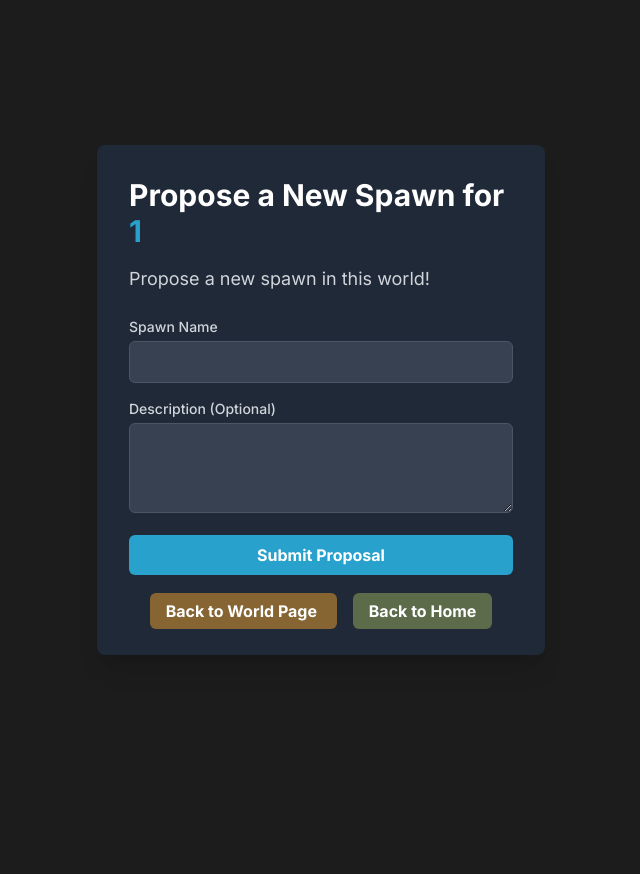
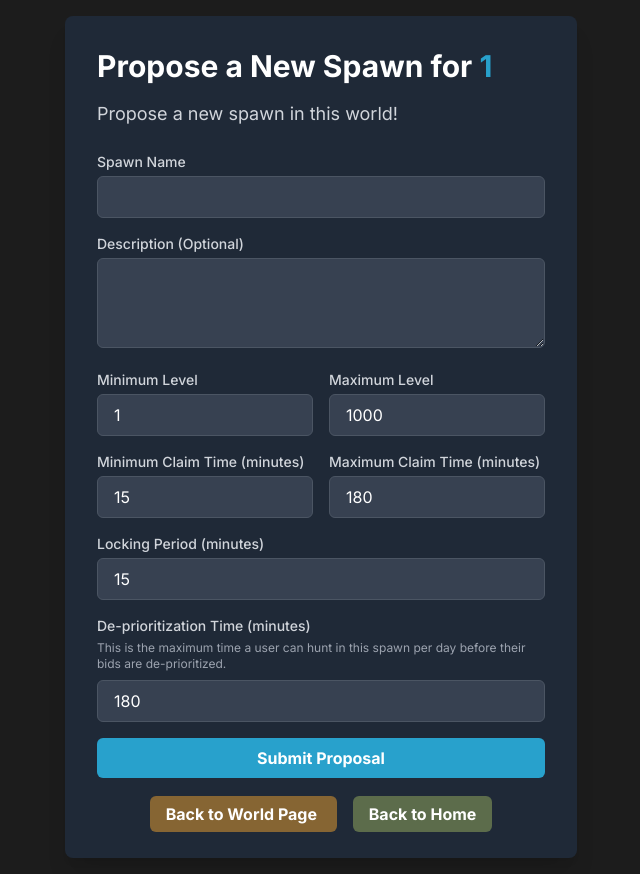
Before and after one commit to GrueStudio/huntmaster, a FastAPI app: page /worlds/1/propose in a window 1280 px wide. Shown: the whole page, without its empty margins (319-959 px from the left). Before the commit the page ends 655 px from the top, so only its background shows below. Run offline with FastAPI, Linux system fonts and the light colour scheme; the visitor is signed in with stand-in values (Sample User, id 1); some libraries are stand-ins or nearby versions.

Commit message:
refactor(spawnproposal): refactor proposal submition form, handling of submitted forms
need to get rid of temporary bypass and make actual proposals

```diff
--- a/app/routers/spawns.py
+++ b/app/routers/spawns.py
@@ -81,13 +81,19 @@ async def get_propose_spawn_form(
 async def post_propose_spawn(
     request: Request,
     world_name: str,
-    spawn_name: str = Form(..., alias="name"), # Get 'name' from form data
-    spawn_description: str = Form(None, alias="description"), # Get 'description' from form data
+    spawn_name: str = Form(..., alias="name"),
+    spawn_description: str = Form(None, alias="description"),
+    min_level: int = Form(..., alias="min_level"),
+    max_level: int = Form(..., alias="max_level"),
+    # Note: respawn_time_minutes, locking_period_minutes, deprioratization_time
+    # are removed from this function's parameters to align with the SpawnProposal model
+    # as they were not part of the previous version of the model.
     db: Session = Depends(get_db)
 ):
     """
     Handles the submission of a new spawn proposal.
-    Creates an APPROVED SpawnProposal and a new Spawn.
+    Creates a PENDING SpawnProposal. The Spawn creation will happen only after
+    the proposal is approved via the sponsorship mechanism.
     """
     # Check if user is logged in
     username = request.session.get('username')
@@ -104,7 +110,7 @@ async def post_propose_spawn(
     if not world:
         raise HTTPException(status_code=status.HTTP_404_NOT_FOUND, detail="World not found.")
 
-    # Check if a spawn with this name already exists in this world
+    # Check if a spawn with this name already exists in this world (case-insensitive)
     existing_spawn = db.query(Spawn).filter(
         func.lower(Spawn.name) == spawn_name.lower(),
         Spawn.world_id == world.id
@@ -116,55 +122,32 @@ async def post_propose_spawn(
                 "request": request,
                 "world_name": world_name,
                 "error": f"A spawn named '{spawn_name}' already exists in {world.name}.",
-                "message": "Please try a different name."
+                "message": "Please try a different name.",
+                # Retain form values to pre-fill the form on error, for better UX
+                "name": spawn_name,
+                "description": spawn_description,
+                "min_level": min_level,
+                "max_level": max_level
             }
         )
 
-    # Create the SpawnProposal in APPROVED state
+    # Create the SpawnProposal in PENDING state
     new_proposal = SpawnProposal(
         name=spawn_name,
         description=spawn_description,
         world_id=world.id,
-        min_level=1, # Default values
-        max_level=1000, # Default values
-        status=ProposalStatus.APPROVED, # Set to APPROVED state
+        min_level=min_level,
+        max_level=max_level,
+        status=ProposalStatus.PENDING, # Set to PENDING state
         created_at=datetime.now(UTC),
-        approved_at=datetime.now(UTC), # Set approved_at since it's approved
+        # approved_at will be set only if/when the proposal is approved
     )
 
     db.add(new_proposal)
-    db.flush() # Flush to get the ID for new_proposal before creating Spawn
-
-    # Create the actual Spawn
-    new_spawn = Spawn(
-        name=spawn_name,
-        description=spawn_description,
-        world_id=world.id,
-        locking_period=15, # 15 minutes
-        claim_time_min=15, # 15 minutes
-        claim_time_max=180, # 3 hours (180 minutes)
-        proposal_id=new_proposal.id, # Link to the proposal
-    )
-
-    db.add(new_spawn)
-    db.flush() # Flush to ensure new_spawn gets its ID
-
-    # Link the SpawnProposal to the newly created Spawn
-    new_proposal.spawn_id = new_spawn.id
-
     db.commit()
     db.refresh(new_proposal)
-    db.refresh(new_spawn)
 
-    return templates.TemplateResponse(
-        "propose_spawn.html",
-        {
-            "request": request,
-            "world_name": world_name,
-            "success": f"Spawn '{spawn_name}' in {world.name} has been successfully proposed and approved!",
-            "message": "You can now view it in the world's spawn list."
-        }
-    )
+    return RedirectResponse(url=f"/worlds/{world.name}", status_code=status.HTTP_303_SEE_OTHER)
 
 
 @router.get("/worlds/{world_name}/spawns/{spawn_name}", response_class=HTMLResponse) # Updated route
--- a/app/templates/propose_spawn.html
+++ b/app/templates/propose_spawn.html
@@ -37,7 +37,7 @@
     <body
         class="flex items-center justify-center min-h-screen p-4 bg-eerie-black font-inter text-gray-200"
     >
-        <div class="bg-gray-800 p-8 rounded-lg shadow-xl w-full max-w-md">
+        <div class="bg-gray-800 p-8 rounded-lg shadow-xl w-full max-w-lg">
             <h1 class="text-3xl font-bold text-white mb-4">
                 Propose a New Spawn for
                 <span class="text-blue-green">{{ world_name }}</span>
@@ -89,6 +89,115 @@
                         class="w-full px-4 py-2 bg-gray-700 border border-gray-600 rounded-md focus:outline-none focus:ring-2 focus:ring-blue-green text-white placeholder-gray-400"
                     ></textarea>
                 </div>
+
+                <div class="grid grid-cols-1 md:grid-cols-2 gap-4">
+                    <div>
+                        <label
+                            for="min_level"
+                            class="block text-gray-300 text-sm font-medium mb-1"
+                            >Minimum Level</label
+                        >
+                        <input
+                            type="number"
+                            id="min_level"
+                            name="min_level"
+                            required
+                            value="1"
+                            min="1"
+                            class="w-full px-4 py-2 bg-gray-700 border border-gray-600 rounded-md focus:outline-none focus:ring-2 focus:ring-blue-green text-white"
+                        />
+                    </div>
+                    <div>
+                        <label
+                            for="max_level"
+                            class="block text-gray-300 text-sm font-medium mb-1"
+                            >Maximum Level</label
+                        >
+                        <input
+                            type="number"
+                            id="max_level"
+                            name="max_level"
+                            required
+                            value="1000"
+                            min="1"
+                            class="w-full px-4 py-2 bg-gray-700 border border-gray-600 rounded-md focus:outline-none focus:ring-2 focus:ring-blue-green text-white"
+                        />
+                    </div>
+                </div>
+
+                <div class="grid grid-cols-1 md:grid-cols-2 gap-4">
+                    <div>
+                        <label
+                            for="min_claim_time"
+                            class="block text-gray-300 text-sm font-medium mb-1"
+                            >Minimum Claim Time (minutes)</label
+                        >
+                        <input
+                            type="number"
+                            id="min_claim_time"
+                            name="min_claim_time"
+                            required
+                            value="15"
+                            min="1"
+                            class="w-full px-4 py-2 bg-gray-700 border border-gray-600 rounded-md focus:outline-none focus:ring-2 focus:ring-blue-green text-white"
+                        />
+                    </div>
+                    <div>
+                        <label
+                            for="max_claim_time"
+                            class="block text-gray-300 text-sm font-medium mb-1"
+                            >Maximum Claim Time (minutes)</label
+                        >
+                        <input
+                            type="number"
+                            id="max_claim_time"
+                            name="max_claim_time"
+                            required
+                            value="180"
+                            min="1"
+                            class="w-full px-4 py-2 bg-gray-700 border border-gray-600 rounded-md focus:outline-none focus:ring-2 focus:ring-blue-green text-white"
+                        />
+                    </div>
+                </div>
+
+                <div>
+                    <label
+                        for="locking_period_minutes"
+                        class="block text-gray-300 text-sm font-medium mb-1"
+                        >Locking Period (minutes)</label
+                    >
+                    <input
+                        type="number"
+                        id="locking_period_minutes"
+                        name="locking_period_minutes"
+                        required
+                        value="15"
+                        min="0"
+                        class="w-full px-4 py-2 bg-gray-700 border border-gray-600 rounded-md focus:outline-none focus:ring-2 focus:ring-blue-green text-white"
+                    />
+                </div>
+
+                <div>
+                    <label
+                        for="deprioratization_time"
+                        class="block text-gray-300 text-sm font-medium mb-1"
+                        >De-prioritization Time (minutes)</label
+                    >
+                    <p class="text-gray-400 text-xs mb-2">
+                        This is the maximum time a user can hunt in this spawn
+                        per day before their bids are de-prioritized.
+                    </p>
+                    <input
+                        type="number"
+                        id="deprioratization_time"
+                        name="deprioratization_time"
+                        required
+                        value="180"
+                        min="0"
+                        class="w-full px-4 py-2 bg-gray-700 border border-gray-600 rounded-md focus:outline-none focus:ring-2 focus:ring-blue-green text-white"
+                    />
+                </div>
+
                 <button
                     type="submit"
                     class="w-full bg-blue-green hover:bg-blue-700 text-white font-bold py-2 px-4 rounded-md focus:outline-none focus:ring-2 focus:ring-blue-green focus:ring-opacity-75 transition duration-300"
```
